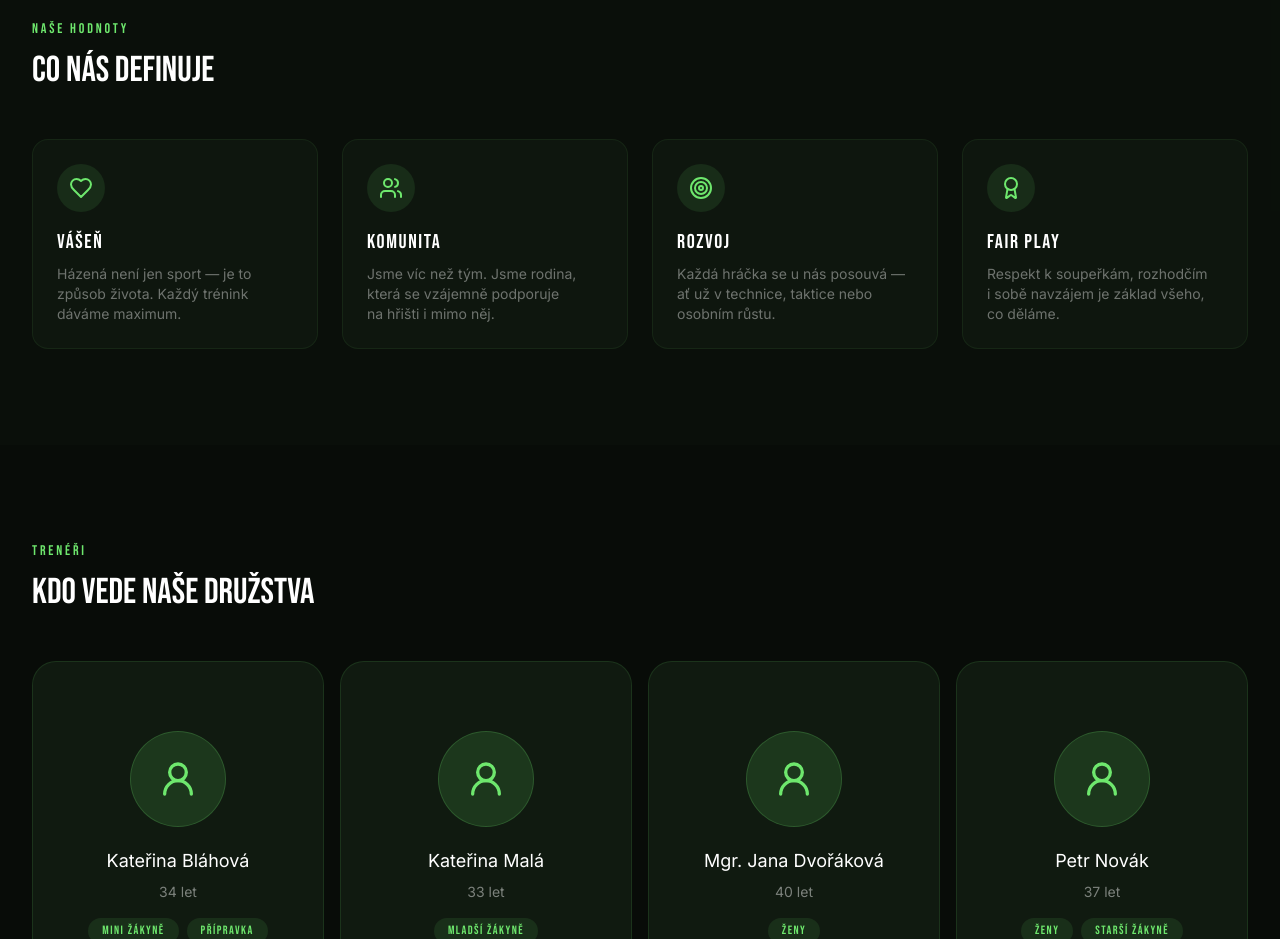
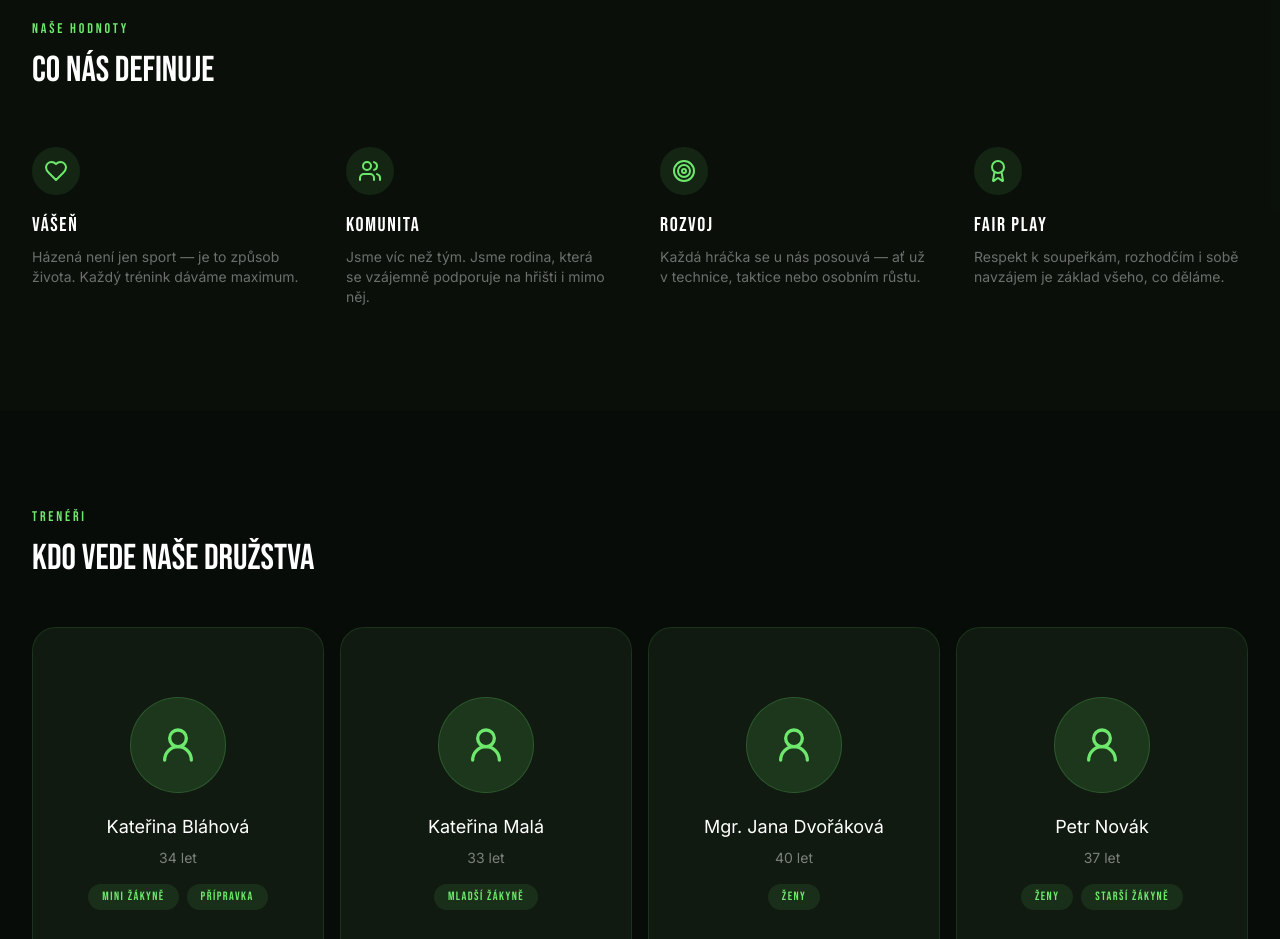
Before and after one commit to jakub245/hchaje-web, a React (Vite) app: page /o-klubu in a window 1280 px wide. Shown: the part 1060-1999 px from the top of the page. Built offline with nearby package versions, Linux system fonts and the light colour scheme.

Commit message:
Update OKlubu.tsx

```diff
--- a/src/app/pages/OKlubu.tsx
+++ b/src/app/pages/OKlubu.tsx
@@ -103,11 +103,11 @@ export default function OKlubuPage() {
         <div className="max-w-7xl mx-auto px-4 sm:px-6 lg:px-8">
           <SectionLabel>Naše hodnoty</SectionLabel>
           <h2 className="text-3xl lg:text-4xl text-white uppercase mb-12" style={{ fontFamily: bebas }}>Co nás definuje</h2>
-          <div className="grid sm:grid-cols-2 lg:grid-cols-4 gap-6">
+          <div className="grid sm:grid-cols-2 lg:grid-cols-4 gap-8 lg:gap-10">
             {VALUES.map((v) => {
               const Icon = v.icon;
               return (
-                <div key={v.title} className="p-6 rounded-2xl bg-[#0e160e] border border-[#6EE76D]/8 hover:border-[#6EE76D]/20 transition-all">
+                <div key={v.title} className="py-2">
                   <div className="w-12 h-12 rounded-full bg-[#6EE76D]/10 flex items-center justify-center mb-4">
                     <Icon className="w-6 h-6 text-[#6EE76D]" />
                   </div>
```
